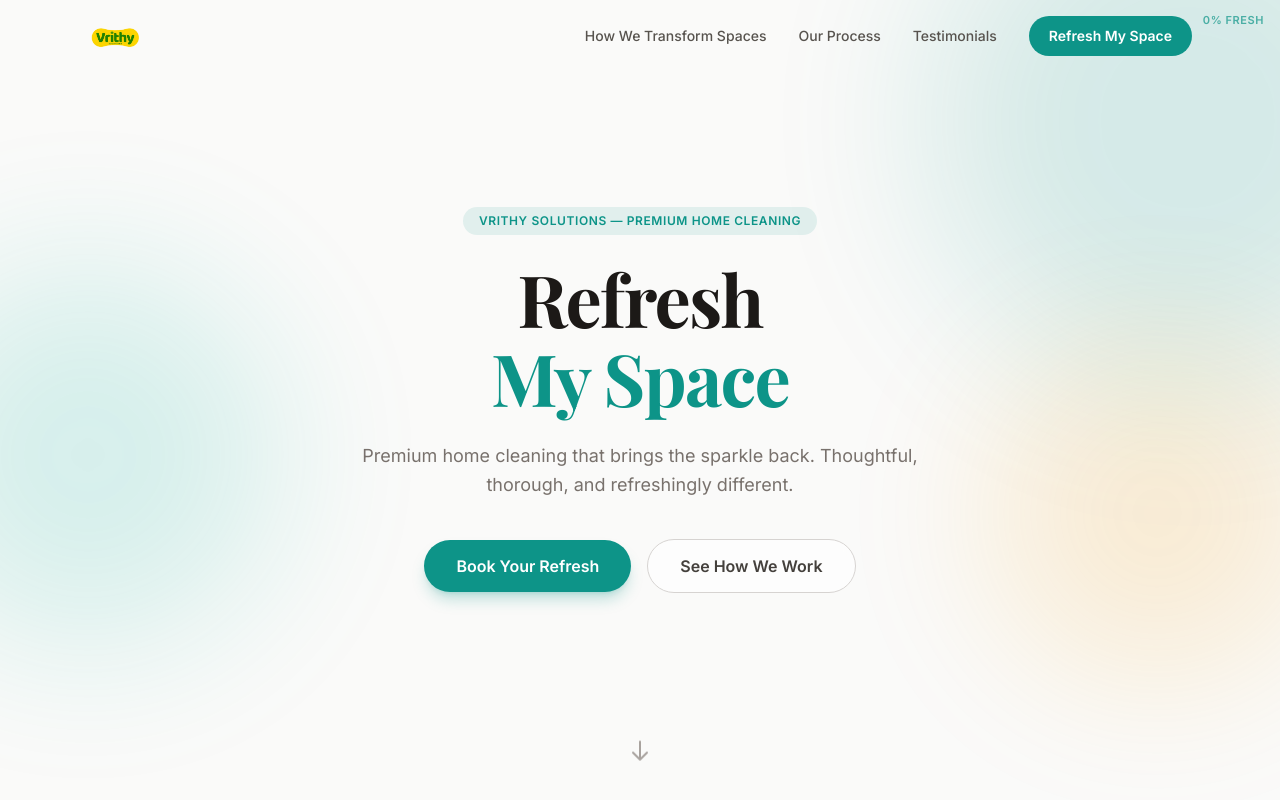
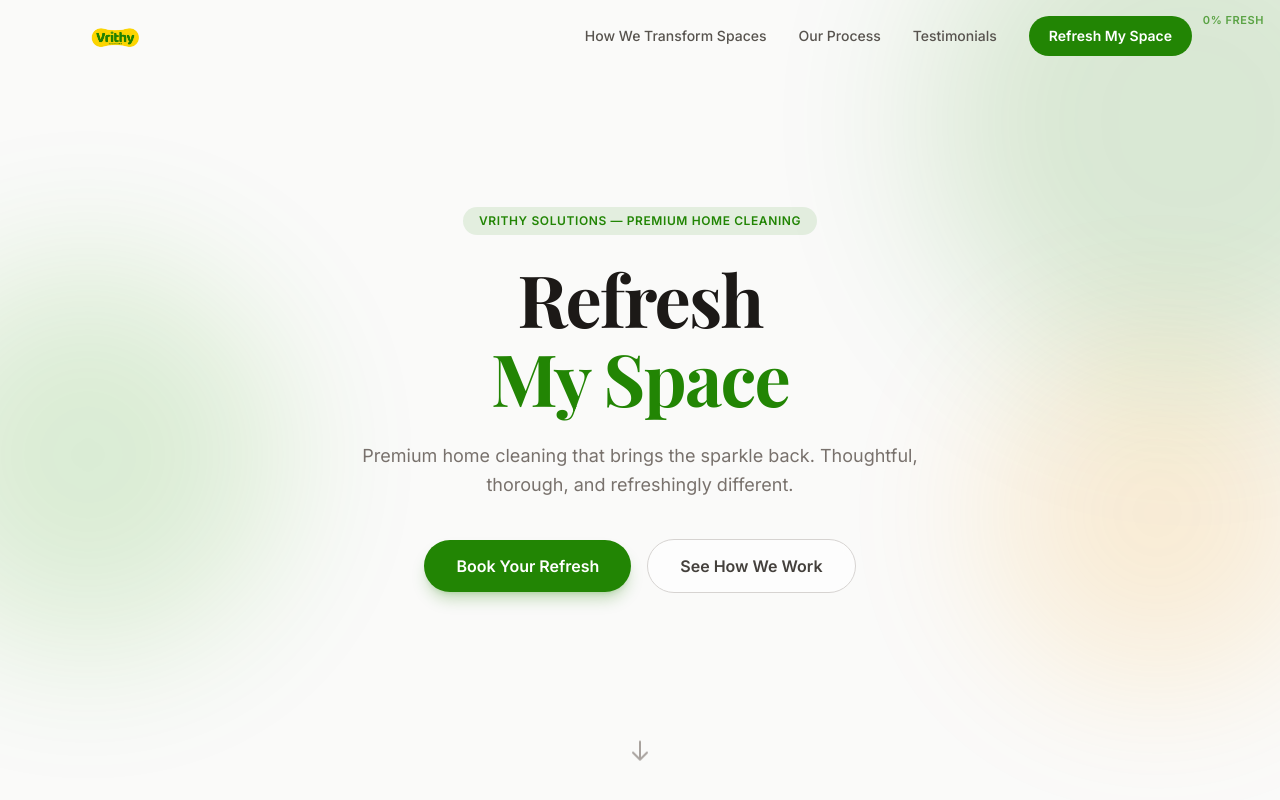
Before and after one commit to Bharath-OS/vrithy_solutions, a Next.js app: page / in a window 1280 px wide. Shown: the top 800 px of the page. Built offline with nearby package versions, Linux system fonts and the light colour scheme; a web font is replaced by a local one.

Commit message:
feat: update contact section with gold (#ffd600) accents

```diff
--- a/src/app/globals.css
+++ b/src/app/globals.css
@@ -1,10 +1,11 @@
 @import "tailwindcss";
 
 @theme inline {
-  --color-fresh: #0d9488;
-  --color-fresh-light: #14b8a6;
-  --color-fresh-dark: #0f766e;
+  --color-fresh: #228504;
+  --color-fresh-light: #2ea30a;
+  --color-fresh-dark: #1a6b03;
   --color-warm: #f59e0b;
+  --color-gold: #ffd600;
   --color-stone-50: #fafaf9;
   --color-stone-100: #f5f5f4;
   --color-stone-200: #e7e5e4;
@@ -37,7 +38,7 @@ body {
 .blob-1 {
   width: 500px;
   height: 500px;
-  background: #0d9488;
+  background: #228504;
   top: -10%;
   right: -10%;
   animation-delay: 0s;
@@ -46,7 +47,7 @@ body {
 .blob-2 {
   width: 400px;
   height: 400px;
-  background: #14b8a6;
+  background: #2ea30a;
   bottom: 20%;
   left: -8%;
   animation-delay: -5s;
@@ -64,7 +65,7 @@ body {
 .blob-4 {
   width: 450px;
   height: 450px;
-  background: #0f766e;
+  background: #1a6b03;
   bottom: -10%;
   right: 30%;
   animation-delay: -15s;
@@ -81,7 +82,7 @@ body {
   top: 0;
   left: 0;
   height: 3px;
-  background: linear-gradient(90deg, #0d9488, #14b8a6, #f59e0b);
+  background: linear-gradient(90deg, #228504, #2ea30a, #f59e0b);
   z-index: 100;
   transition: width 0.1s ease-out;
 }
--- a/src/app/page.tsx
+++ b/src/app/page.tsx
@@ -455,13 +455,13 @@ function Contact() {
       }`}
     >
       <div className="mx-auto max-w-3xl text-center">
-        <span className="text-xs font-semibold tracking-[0.2em] text-white/70 uppercase">
+        <span className="text-xs font-semibold tracking-[0.2em] text-gold uppercase">
           Get In Touch
         </span>
         <h2 className="font-display text-4xl sm:text-5xl font-bold text-white mt-3">
           Let&rsquo;s Make It Fresh Again
         </h2>
-        <p className="mx-auto mt-4 max-w-lg text-white/80">
+        <p className="mx-auto mt-4 max-w-lg text-gold/80">
           Ready to fall in love with your space all over again? Reach out and we&rsquo;ll
           take care of the rest.
         </p>
@@ -471,19 +471,19 @@ function Contact() {
             href="https://wa.me/919999999999?text=Hi%20Vrithy!%20I'd%20love%20to%20refresh%20my%20space."
             target="_blank"
             rel="noopener noreferrer"
-            className="rounded-full bg-white px-8 py-3.5 text-base font-semibold text-fresh hover:bg-stone-100 transition-all shadow-lg"
+            className="rounded-full bg-gold px-8 py-3.5 text-base font-semibold text-fresh-dark hover:bg-[#e6c000] transition-all shadow-lg"
           >
             Chat on WhatsApp
           </a>
           <a
             href="mailto:hello@vrithy.in"
-            className="rounded-full border border-white/40 px-8 py-3.5 text-base font-semibold text-white hover:bg-white/10 transition-all"
+            className="rounded-full border border-gold/50 px-8 py-3.5 text-base font-semibold text-gold hover:bg-gold/10 transition-all"
           >
             hello@vrithy.in
           </a>
         </div>
 
-        <p className="mt-8 text-sm text-white/60">
+        <p className="mt-8 text-sm text-gold/60">
           Typically respond within 30 minutes &mdash; often faster.
         </p>
       </div>
```
